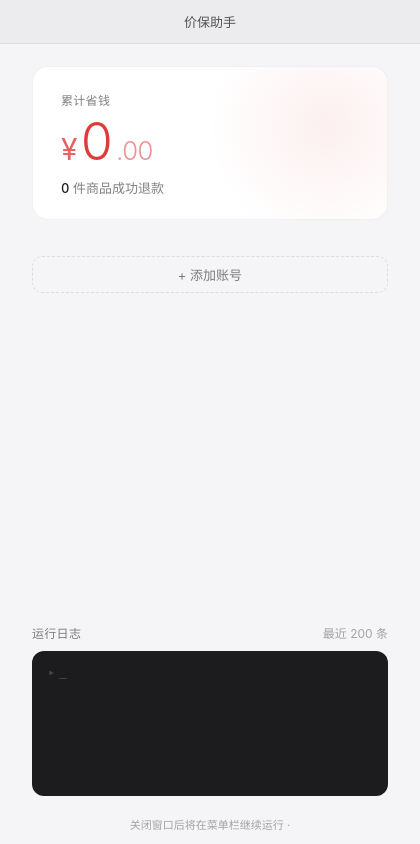
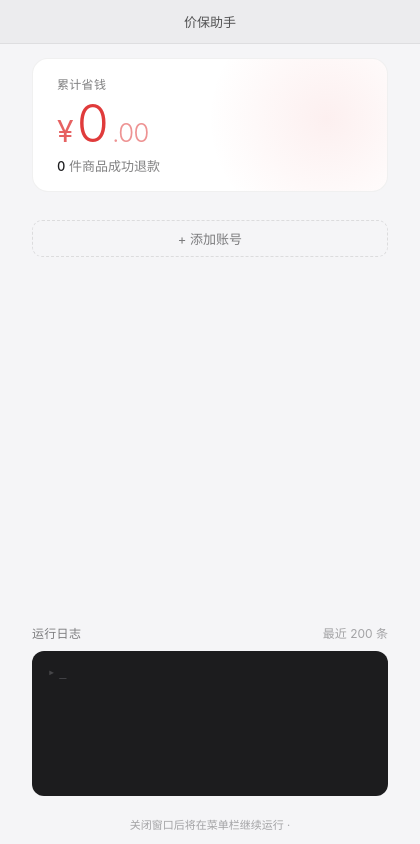
Before and after one commit to cloud26/auto-price-guard, an Electron app: page index.html in a window 420 px wide. Drawn offline with Linux system fonts and the light colour scheme; no server answers.

Commit message:
style: 紧凑首页布局，两账号时露出添加按钮 (v1.2.1)
- hero 卡片收紧 padding 和 label/meta margin，字号保持不变
- 账号卡片 head/stats 之间 margin 微调

Co-Authored-By: Claude Opus 4.7 <noreply@anthropic.com>

```diff
--- a/index.html
+++ b/index.html
@@ -129,12 +129,12 @@
     .dot.muted   .inner, .dot.muted   .pulse { background: var(--text-subtle); }
 
     /* ── Hero: total savings ── */
-    .hero-wrap { padding: 22px 32px 16px; flex-shrink: 0; }
+    .hero-wrap { padding: 14px 32px 8px; flex-shrink: 0; }
     .hero {
       position: relative;
       background: var(--surface);
       border-radius: 16px;
-      padding: 24px 28px 22px;
+      padding: 16px 24px 16px;
       border: 1px solid var(--line);
       overflow: hidden;
     }
@@ -151,7 +151,7 @@
       color: var(--text-muted);
       letter-spacing: 0.3px;
       text-transform: uppercase;
-      margin-bottom: 8px;
+      margin-bottom: 6px;
       position: relative;
     }
     .hero-amount {
@@ -169,7 +169,7 @@
     .hero-amount .sym { font-size: 30px; font-weight: 400; opacity: 0.8; }
     .hero-amount .dec { font-size: 26px; font-weight: 300; opacity: 0.55; }
     .hero-meta {
-      margin-top: 10px;
+      margin-top: 6px;
       font-size: 13px;
       color: var(--text-muted);
       position: relative;
@@ -206,7 +206,7 @@
       display: flex;
       align-items: center;
       gap: 10px;
-      margin-bottom: 12px;
+      margin-bottom: 10px;
     }
     .platform-name {
       font-size: 14px;
@@ -287,7 +287,7 @@
       display: grid;
       grid-template-columns: 1fr 1fr 1fr;
       gap: 16px;
-      margin-bottom: 14px;
+      margin-bottom: 10px;
     }
     .stat-label { font-size: 11px; color: var(--text-muted); margin-bottom: 3px; }
     .stat-value {
--- a/package.json
+++ b/package.json
@@ -1,6 +1,6 @@
 {
   "name": "auto-price-guard",
-  "version": "1.2.0",
+  "version": "1.2.1",
   "description": "京东 / 淘宝价格保护自动申请工具",
   "main": "main.js",
   "scripts": {
```
